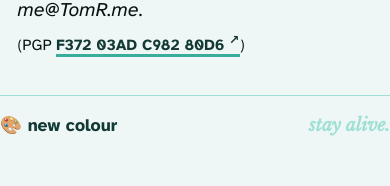
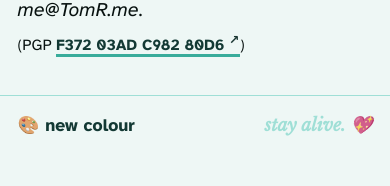
Before and after one commit to t5r7/thomasr.me, a Jekyll site: the page built from index.html, in a window 390 px wide. Shown: the part 1772-1958 px from the top of the page. Built offline with Jekyll 4.4.1, drawn with Linux system fonts in a browser that asks for light colours.

Commit message:
footer padding on mobile + add heart emoji

```diff
--- a/_includes/footer.html
+++ b/_includes/footer.html
@@ -4,7 +4,7 @@
 	</p>
 
 	<p>
-		<a href="https://www.youtube.com/watch?v=657TZDHZqj4" id="stay-alive" aria-hidden="true">Stay Alive.</a>
+		<a href="https://www.youtube.com/watch?v=657TZDHZqj4" id="stay-alive" aria-hidden="true">Stay Alive. <span class="emoji-icon" aria-hidden="true">💖</span></a>
 	</p>
 </footer>
 
--- a/static/css/_footer.scss
+++ b/static/css/_footer.scss
@@ -1,6 +1,11 @@
 footer {
 	max-width: $width;
 	margin: 2em auto;
+
+	@include on-small-screen() {
+		padding: 0 1em;
+	}
+
 	text-transform: lowercase;
 
 	border-top: 0.1em solid $cDark;
```
